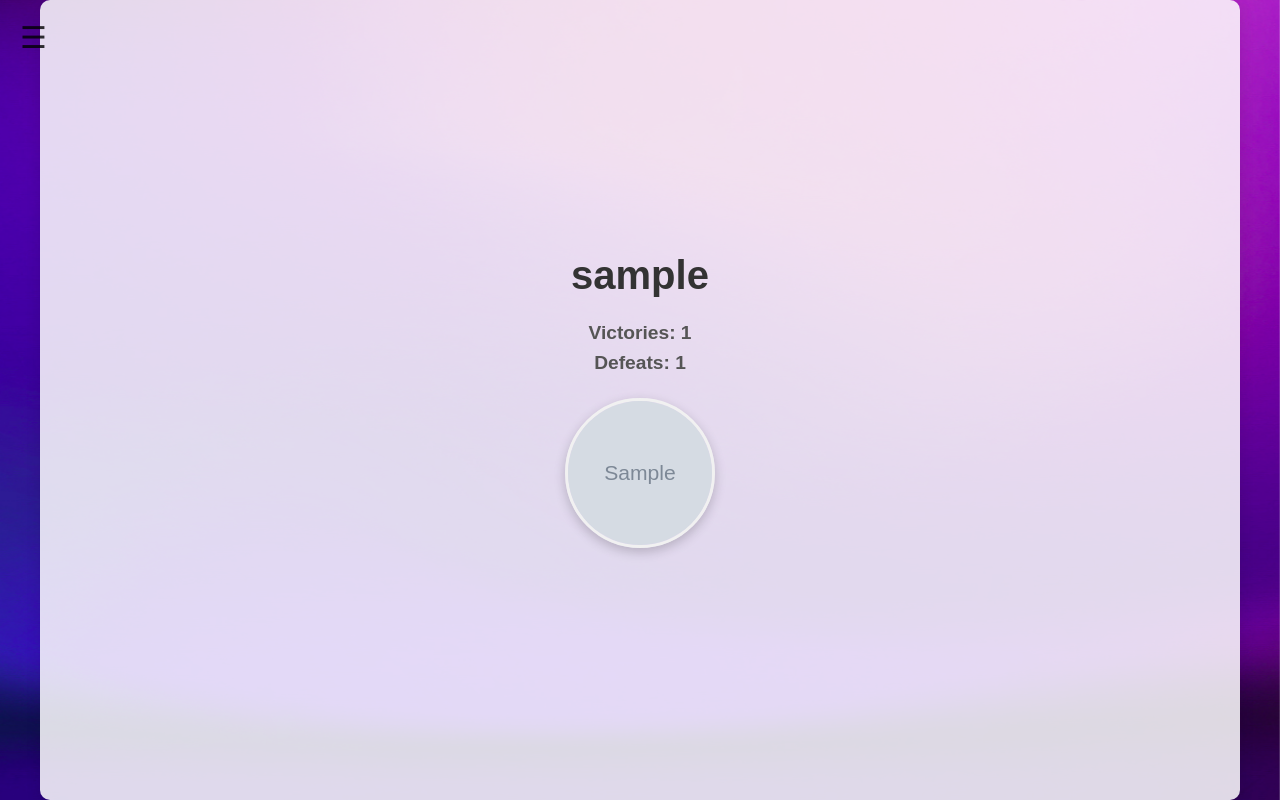
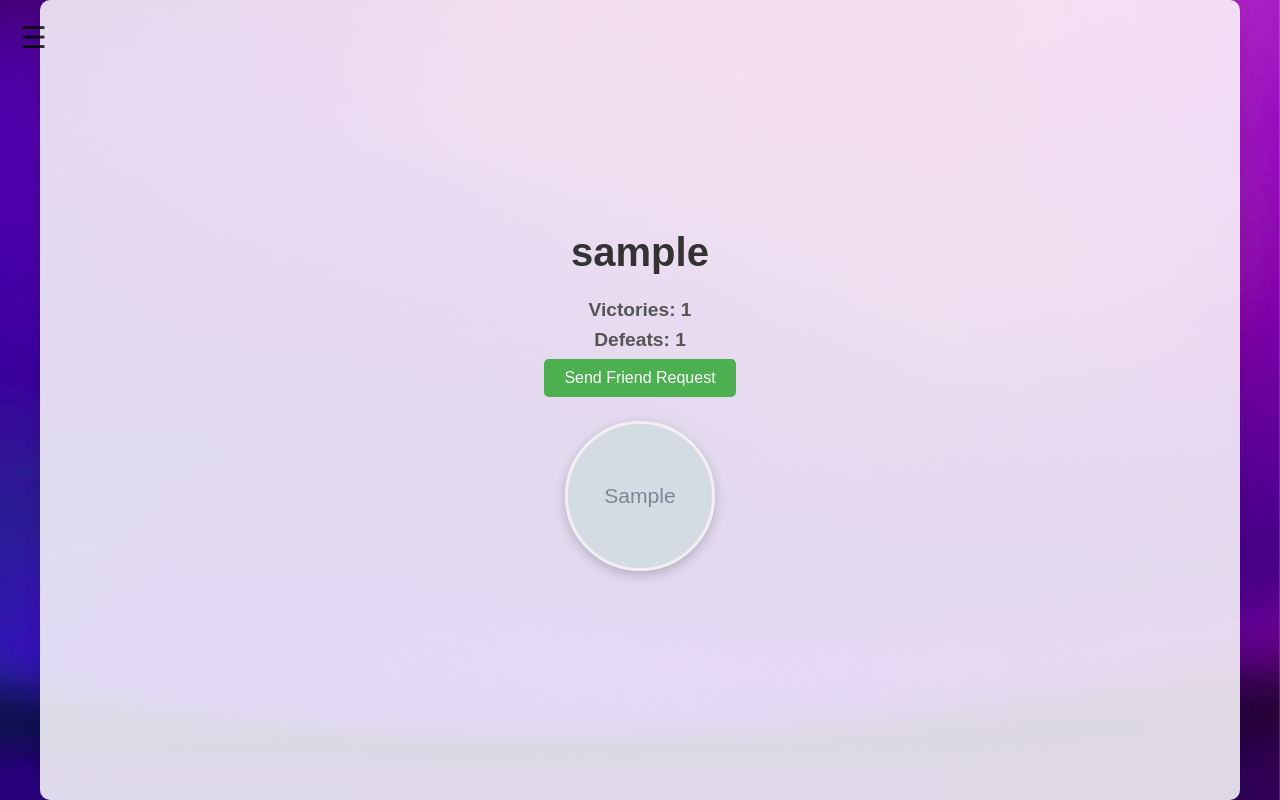
Before and after one commit to bbird-21/Transcendence, a Django app: template django/ft_transcendence/core/templates/core/user_profile.html in a window 1280 px wide. Run offline with Django 4.2, Linux system fonts and the light colour scheme; the template is opened without the code that fills it: values that come from a table or form of the project are taken from there, others are empty; tables that the repository leaves empty hold one stand-in row (values such as "Sample post"); grey boxes marked "Sample" are stand-in pictures; parts of the project's set-up code (start-up, migrations or seed data) failed here and were passed over; some libraries are stand-ins or nearby versions.

Commit message:
add friend request button

```diff
--- a/django/ft_transcendence/core/templates/core/user_profile.html
+++ b/django/ft_transcendence/core/templates/core/user_profile.html
@@ -27,7 +27,15 @@
 					<h2>Defeats: {{ user_profile.userprofile.defeat }}</h2>
 				</div>
 
-				<!-- Avatar Display -->
+                {% if not has_friend_request  %}
+                <form action="/send_friend_request/{{ user_profile.id }}/" method="post">
+                    {% csrf_token %}
+                    <button type="submit" class="btn-submit">Send Friend Request</button>
+                </form>
+                {% else %}
+					<input type="submit" value="Request has been submit" class="btn-submit">
+                {% endif %}
+                <!-- Avatar Display -->
 				<div class="avatar-container">
 					<img src="{{ userprofile.avatar.url }}" alt="User Avatar" class="user-avatar"/>
 				</div>
```
